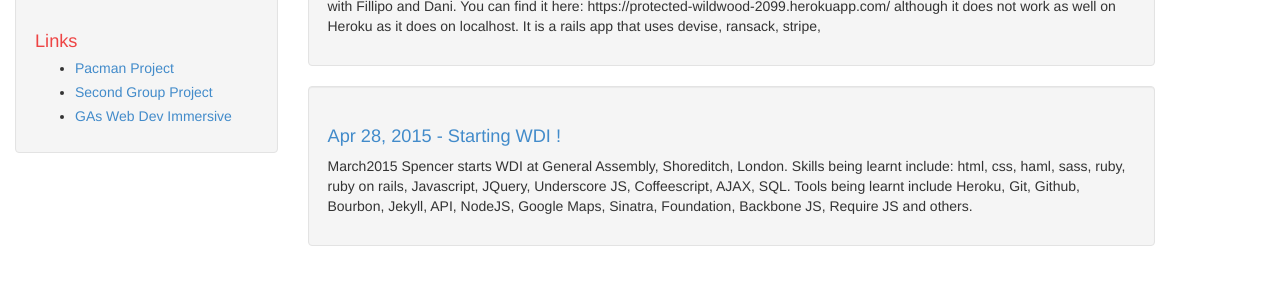
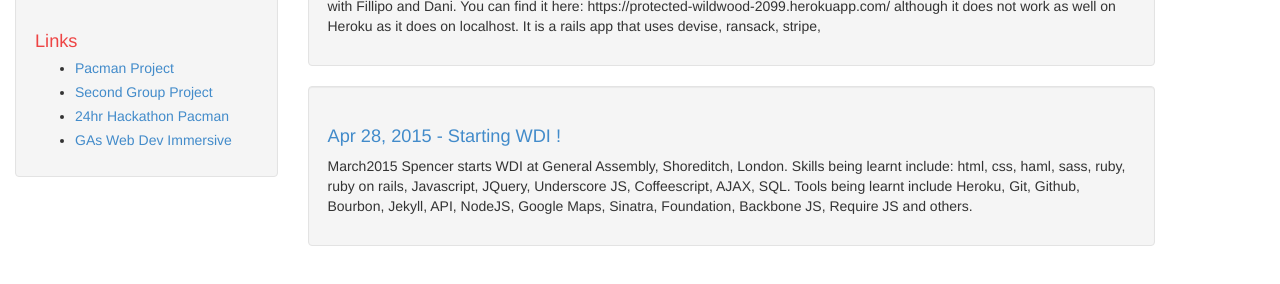
Before and after one commit to spencermeyer/spencermeyer.github.io, a Jekyll site: the page built from index.html, in a window 1280 px wide. Shown: the part 354-638 px from the top of the page. Built offline with Jekyll 4.4.1, drawn with Linux system fonts in a browser that asks for light colours; Markdown is read by kramdown in place of the engine named in the settings; the list of posts is cut into pages by our own code.

```diff
--- a/_includes/links-list.html
+++ b/_includes/links-list.html
@@ -1,6 +1,7 @@
 <h1>Links</h1>
 <ul>
   <li><a href="https://gentle-journey-1579.herokuapp.com/" target="_blank">Pacman Project</a></li>
-  <li><a href="https://protected-wildwood-2099.herokuapp.com/" target="_blank"    >Second Group Project</a></li>
+  <li><a href="https://protected-wildwood-2099.herokuapp.com/" target="_blank" >Second Group Project</a></li>
+  <li><a href="https://http://pacmanwdi.altervista.org/space.html" target="_blank" >24hr Hackathon Pacman</a></li>
   <li><a href="https://generalassemb.ly/education/web-development-immersive" target="_blank">GAs Web Dev Immersive</a></li>
 </ul>
```
Also changed, not shown: 1 other file.
